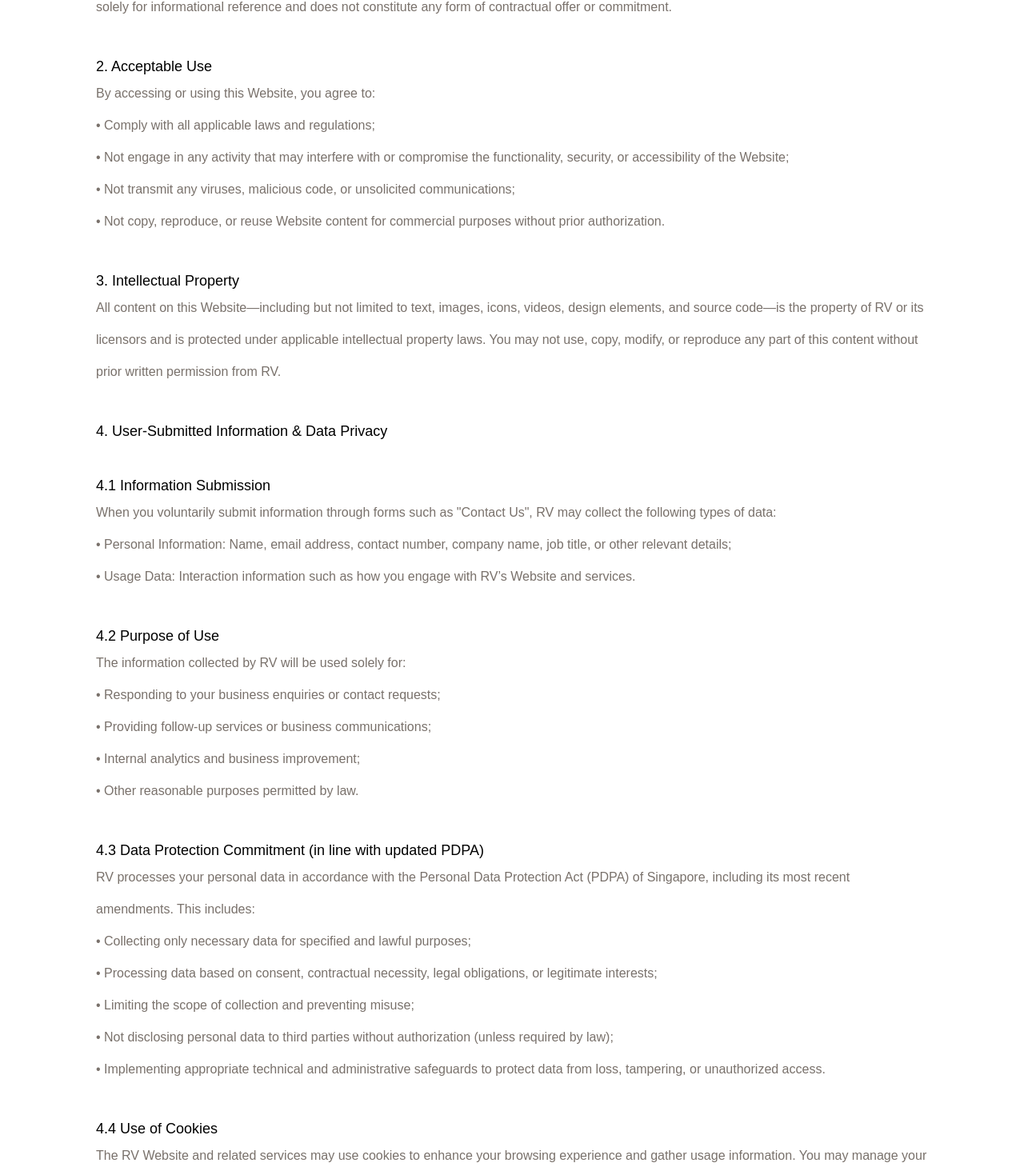
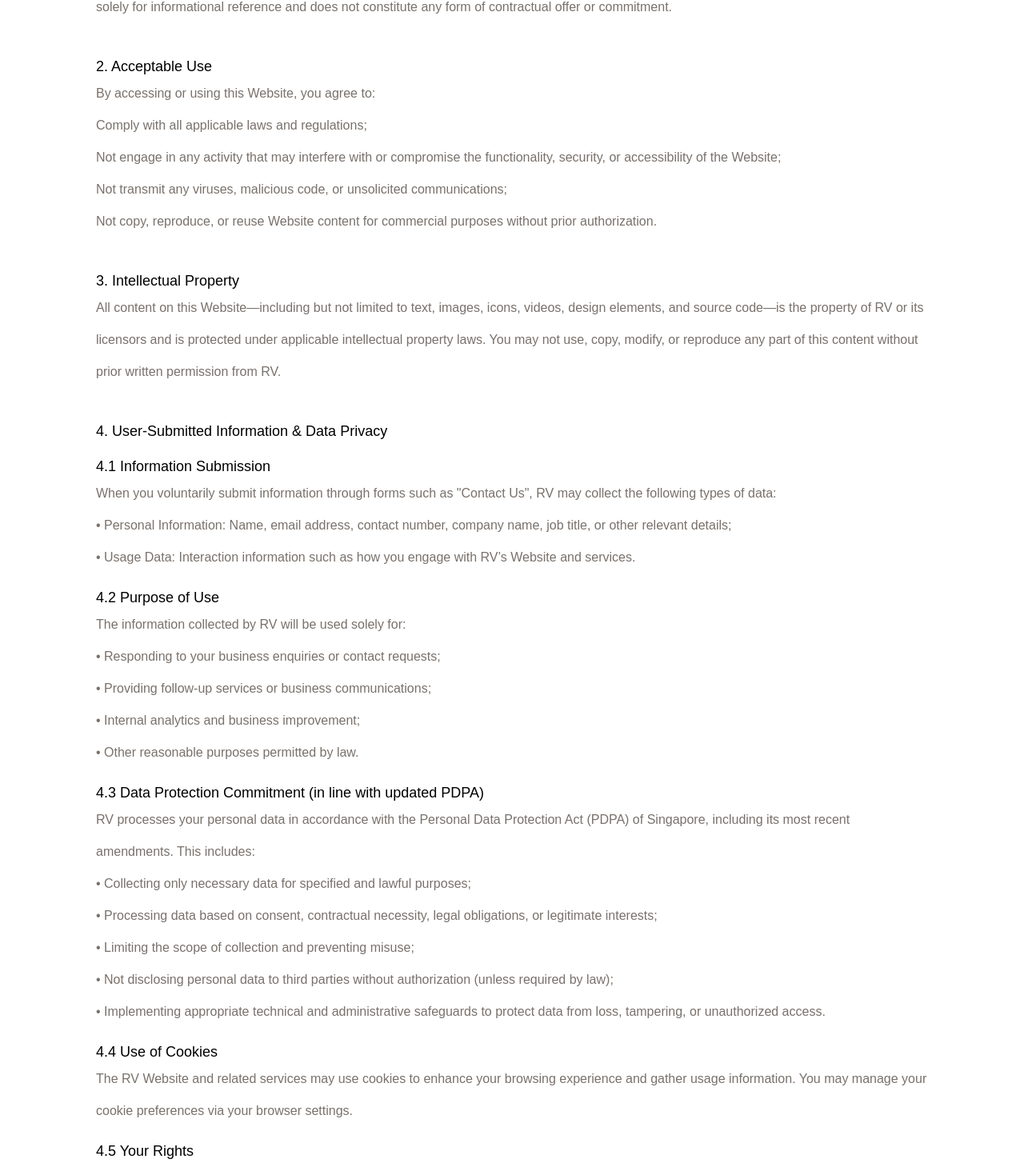
Before and after one commit to Ernestanior/cdnLite, a Next.js app: page /pc/terms in a window 1280 px wide. Shown: the part 551-2015 px from the top of the page at 80% size. Built offline with nearby package versions, Linux system fonts and the light colour scheme; what @ant-design/nextjs-registry would draw is missing.

Commit message:
修改翻译

```diff
--- a/src/app/pc/terms/page.tsx
+++ b/src/app/pc/terms/page.tsx
@@ -33,19 +33,19 @@ const Terms = () => {
 
         <div className="text-lg text-black mt-10" >{t('TERMS_SECTION4_TITLE')}</div>
 
-        <div className="text-lg text-black mt-10" >{t('TERMS_SECTION4_1_TITLE')}</div>
+        <div className="text-lg text-black mt-4" >{t('TERMS_SECTION4_1_TITLE')}</div>
         <div>{t('TERMS_SECTION4_1_BODY')}</div>
         <div>{t('TERMS_SECTION4_1_RULE_1')}</div>
         <div>{t('TERMS_SECTION4_1_RULE_2')}</div>
 
-        <div className="text-lg text-black mt-10" >{t('TERMS_SECTION4_2_TITLE')}</div>
+        <div className="text-lg text-black mt-4" >{t('TERMS_SECTION4_2_TITLE')}</div>
         <div>{t('TERMS_SECTION4_2_BODY')}</div>
         <div>{t('TERMS_SECTION4_2_RULE_1')}</div>
         <div>{t('TERMS_SECTION4_2_RULE_2')}</div>
         <div>{t('TERMS_SECTION4_2_RULE_3')}</div>
         <div>{t('TERMS_SECTION4_2_RULE_4')}</div>
 
-        <div className="text-lg text-black mt-10" >{t('TERMS_SECTION4_3_TITLE')}</div>
+        <div className="text-lg text-black mt-4" >{t('TERMS_SECTION4_3_TITLE')}</div>
         <div>{t('TERMS_SECTION4_3_BODY')}</div>
         <div>{t('TERMS_SECTION4_3_RULE_1')}</div>
         <div>{t('TERMS_SECTION4_3_RULE_2')}</div>
@@ -53,11 +53,11 @@ const Terms = () => {
         <div>{t('TERMS_SECTION4_3_RULE_4')}</div>
         <div>{t('TERMS_SECTION4_3_RULE_5')}</div>
 
-        <div className="text-lg text-black mt-10" >{t('TERMS_SECTION4_4_TITLE')}</div>
+        <div className="text-lg text-black mt-4" >{t('TERMS_SECTION4_4_TITLE')}</div>
         <div>{t('TERMS_SECTION4_4_BODY')}</div>
 
 
-        <div className="text-lg text-black mt-10" >{t('TERMS_SECTION4_5_TITLE')}</div>
+        <div className="text-lg text-black mt-4" >{t('TERMS_SECTION4_5_TITLE')}</div>
         <div>{t('TERMS_SECTION4_5_BODY')}</div>
         <div>{t('TERMS_SECTION4_5_RULE_1')}</div>
         <div>{t('TERMS_SECTION4_5_RULE_2')}</div>
@@ -65,7 +65,7 @@ const Terms = () => {
         <div>{t('TERMS_SECTION4_5_RULE_4')}</div>
         <div>{t('TERMS_SECTION4_5_RULE_5')}</div>
 
-        <div className="text-lg text-black mt-10" >{t('TERMS_SECTION4_6_TITLE')}</div>
+        <div className="text-lg text-black mt-4" >{t('TERMS_SECTION4_6_TITLE')}</div>
         <div>{t('TERMS_SECTION4_6_BODY')}</div>
 
         <div className="text-lg text-black mt-10" >{t('TERMS_SECTION5_TITLE')}</div>
--- a/src/locale/en.json
+++ b/src/locale/en.json
@@ -283,10 +283,10 @@
 
         "TERMS_SECTION2_TITLE": "2. Acceptable Use",
         "TERMS_SECTION2_BODY":"By accessing or using this Website, you agree to:",
-        "TERMS_SECTION2_RULE1": "• Comply with all applicable laws and regulations;",
-        "TERMS_SECTION2_RULE2": "• Not engage in any activity that may interfere with or compromise the functionality, security, or accessibility of the Website;",
-        "TERMS_SECTION2_RULE3": "• Not transmit any viruses, malicious code, or unsolicited communications;",
-        "TERMS_SECTION2_RULE4": "• Not copy, reproduce, or reuse Website content for commercial purposes without prior authorization.",
+        "TERMS_SECTION2_RULE1": "Comply with all applicable laws and regulations;",
+        "TERMS_SECTION2_RULE2": "Not engage in any activity that may interfere with or compromise the functionality, security, or accessibility of the Website;",
+        "TERMS_SECTION2_RULE3": "Not transmit any viruses, malicious code, or unsolicited communications;",
+        "TERMS_SECTION2_RULE4": "Not copy, reproduce, or reuse Website content for commercial purposes without prior authorization.",
 
         "TERMS_SECTION3_TITLE": "3. Intellectual Property",
         "TERMS_SECTION3_BODY": "All content on this Website—including but not limited to text, images, icons, videos, design elements, and source code—is the property of RV or its licensors and is protected under applicable intellectual property laws. You may not use, copy, modify, or reproduce any part of this content without prior written permission from RV.",
--- a/src/locale/zh.json
+++ b/src/locale/zh.json
@@ -279,10 +279,10 @@
 
       "TERMS_SECTION2_TITLE": "2.网站使用规范",
       "TERMS_SECTION2_BODY":"访问或使用本网站即表示您同意：",
-      "TERMS_SECTION2_RULE1": "• 遵守相关法律法规；",
-      "TERMS_SECTION2_RULE2": "• 不从事干扰或破坏网站功能、安全性或可访问性的行为；",
-      "TERMS_SECTION2_RULE3": "• 不传播任何病毒、恶意代码或垃圾信息；",
-      "TERMS_SECTION2_RULE4": "• 不复制、传播、重用网站内容用于商业用途，除非已获得授权。",
+      "TERMS_SECTION2_RULE1": "遵守相关法律法规；",
+      "TERMS_SECTION2_RULE2": "不从事干扰或破坏网站功能、安全性或可访问性的行为；",
+      "TERMS_SECTION2_RULE3": "不传播任何病毒、恶意代码或垃圾信息；",
+      "TERMS_SECTION2_RULE4": "不复制、传播、重用网站内容用于商业用途，除非已获得授权。",
 
       "TERMS_SECTION3_TITLE": "3.知识产权",
       "TERMS_SECTION3_BODY": "本网站上的所有内容（包括但不限于文字、图片、图标、视频、设计、源代码等）均为RV或其许可方依法享有相关知识产权。未经书面授权，您不得以任何方式使用、复制、修改或转载。",
```
